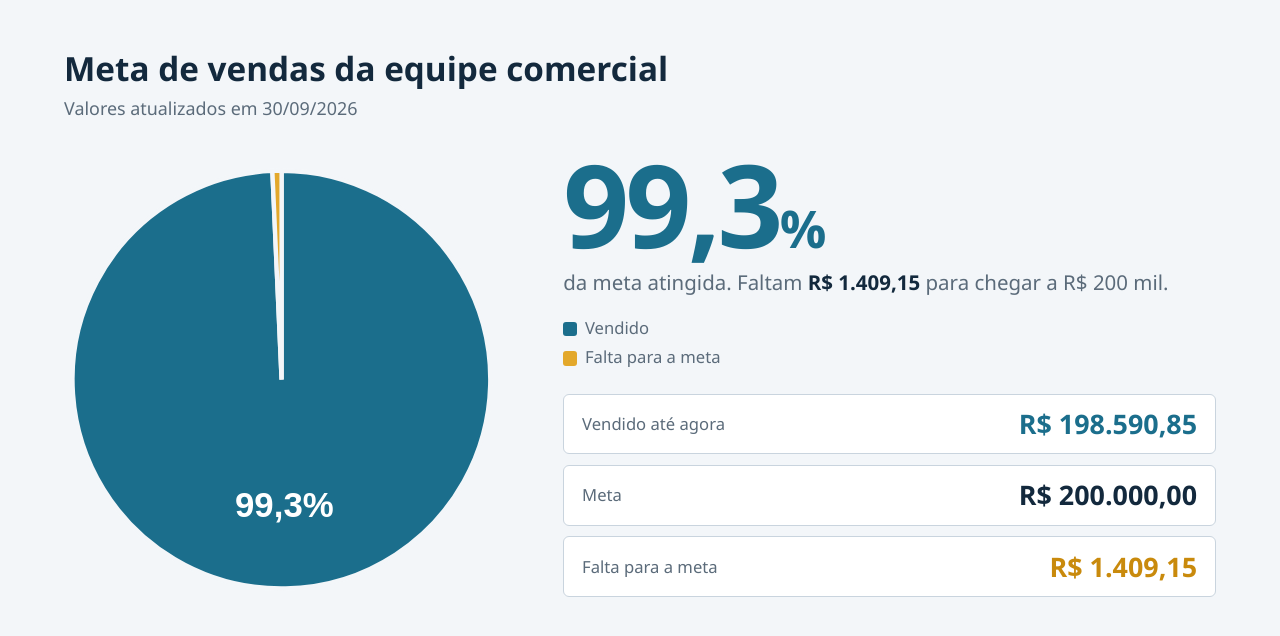
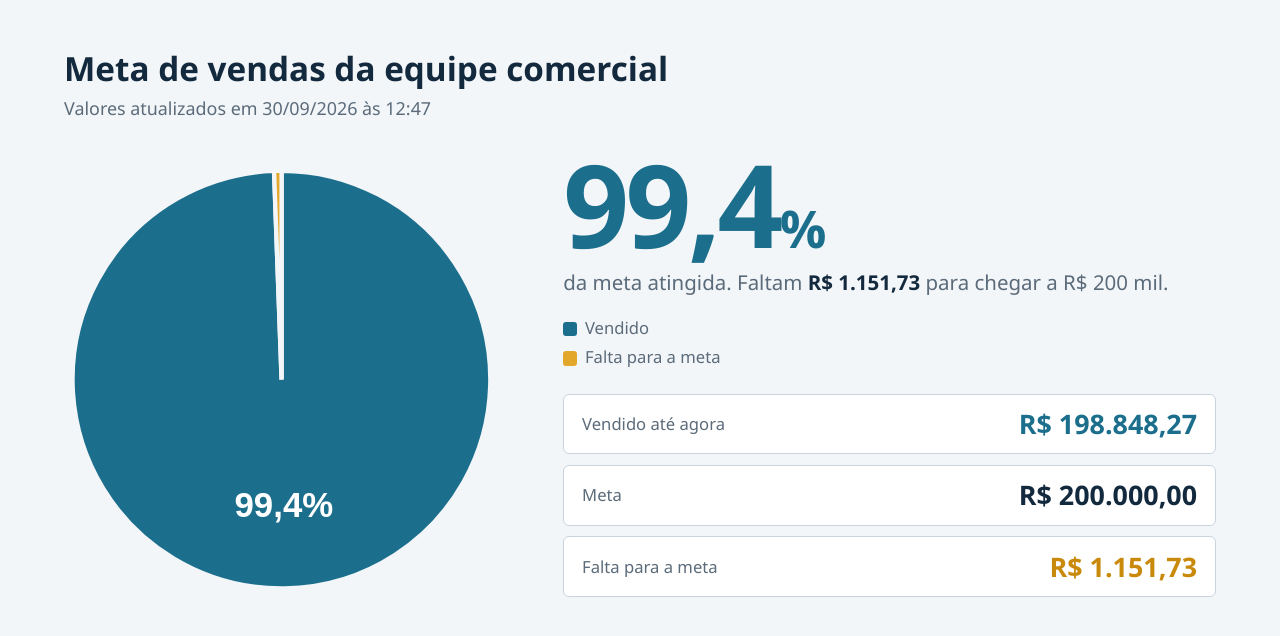
Before and after one commit to comercial15-creator/Grafico-de-vendas, a plain HTML site: page index.html in a window 1280 px wide. Drawn offline with Linux system fonts and the light colour scheme.

Commit message:
Update index.html

```diff
--- a/index.html
+++ b/index.html
@@ -91,8 +91,8 @@ h1 { font-size: 2.6vw; font-weight: 600; margin: 0 0 0.4vw 0; }
 <script>
 // ===== VALORES DO PAINEL (altere apenas estas 3 linhas) =====
 var META     = 200000.00;
-var VENDIDO  = 198590.85;
-var UPDATED  = "30/09/2026";
+var VENDIDO  = 198848.27;
+var UPDATED  = "30/09/2026 às 12:47";
 // ============================================================
 
 function brl(v) {
```
